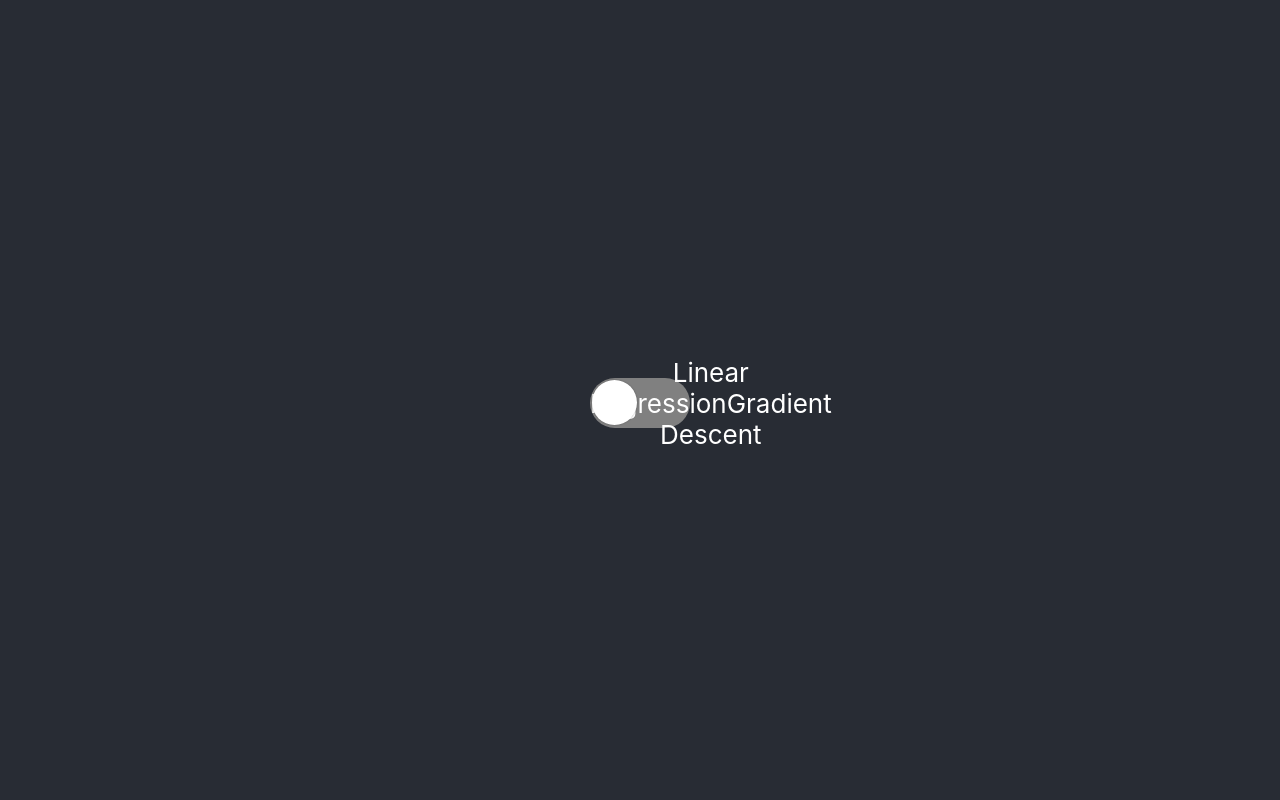
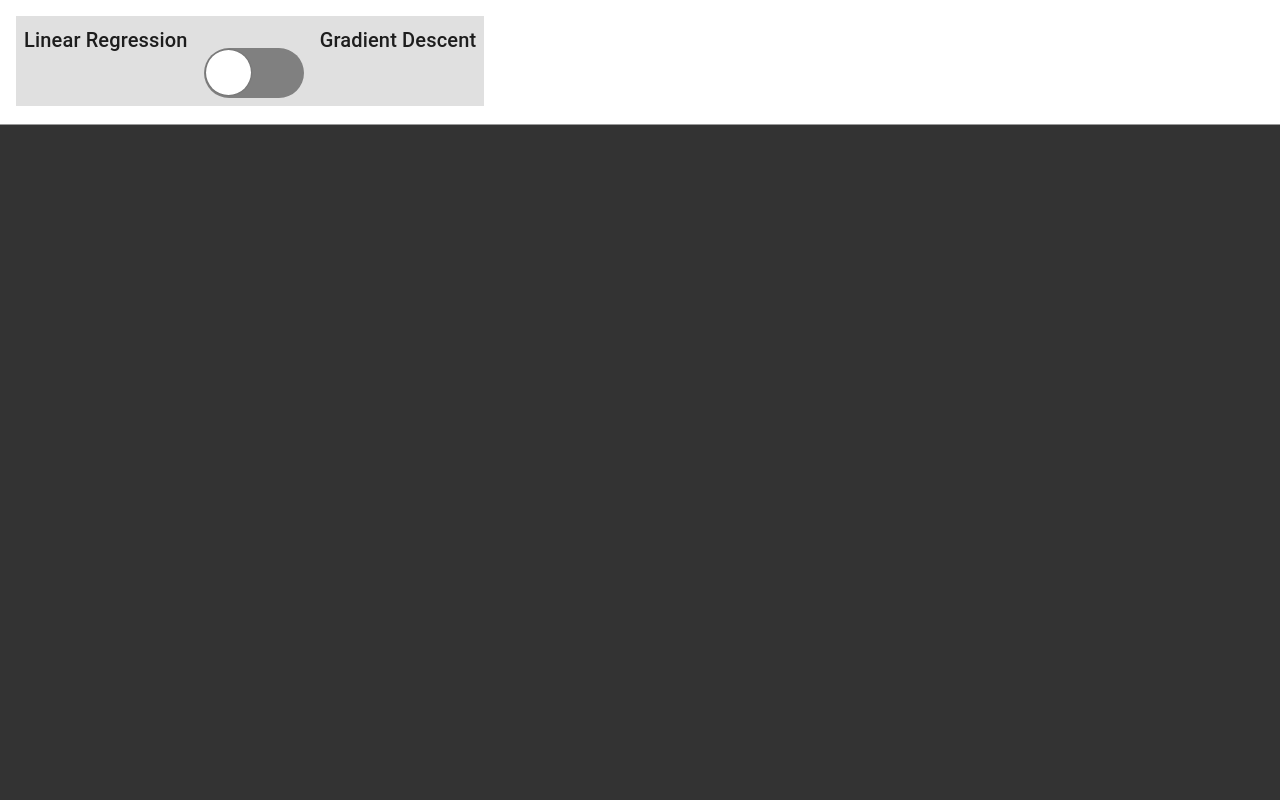
Before and after one commit to buckyinsfo/ml_play, a React (Create React App) app: page / in a window 1280 px wide. Shown: the top 800 px of the page. Built offline with nearby package versions, Linux system fonts and the light colour scheme.

Commit message:
Convert & clean up theme to @mui v5

```diff
--- a/package.json
+++ b/package.json
@@ -3,8 +3,9 @@
   "version": "0.1.0",
   "private": true,
   "dependencies": {
-    "@material-ui/core": "^4.12.3",
-    "@material-ui/icons": "^4.11.2",
+    "@emotion/react": "^11.4.1",
+    "@emotion/styled": "^11.3.0",
+    "@mui/material": "^5.0.3",
     "@testing-library/jest-dom": "^5.14.1",
     "@testing-library/react": "^11.2.7",
     "@testing-library/user-event": "^12.8.3",
--- a/src/App.css
+++ /dev/null
@@ -1,20 +0,0 @@
-.App {
-  text-align: center;
-}
-
-@media (prefers-reduced-motion: no-preference) {
-  .App-logo {
-    animation: App-logo-spin infinite 20s linear;
-  }
-}
-
-.App-header {
-  background-color: #282c34;
-  min-height: 100vh;
-  display: flex;
-  flex-direction: column;
-  align-items: center;
-  justify-content: center;
-  font-size: calc(10px + 2vmin);
-  color: white;
-}
--- a/src/App.tsx
+++ b/src/App.tsx
@@ -3,9 +3,9 @@ import Toggle from './components/Toggle'
 import Linear from './components/LinearRegression'
 import Gradient from './components/GradientDescent'
 
-import { ThemeProvider } from '@material-ui/core/styles'
+import { ThemeProvider } from '@mui/material/styles';
+import { CssBaseline } from '@mui/material'
 import ml_play_theme from './MuiTheme'
-import './App.css';
 
 interface IAppProps {
   appTitle: string,
@@ -21,16 +21,15 @@ const App: FC<IAppProps> = ({appTitle}): JSX.Element => {
 
   return (
     <ThemeProvider theme={ml_play_theme}>
+    <CssBaseline />
     <div className="App">
       <header className="App-header">
-        {/* <div>Linear Regression</div> */}
         <Toggle
           isChecked={isGradient}
           handleToggle={handleToggle}
           labelOne="Linear Regression"
           labelTwo="Gradient Descent"
         />
-        {/* <div>Gradient Descent</div> */}
       </header>
       <React.Fragment>
         { isGradient
--- a/src/MuiTheme.tsx
+++ b/src/MuiTheme.tsx
@@ -1,4 +1,19 @@
-import { createTheme } from '@material-ui/core/styles';
+import { createTheme } from '@mui/material/styles';
+import { orange } from '@mui/material/colors';
+
+declare module '@mui/material/styles' {
+    interface Theme {
+      status: {
+        danger: string;
+      };
+    }
+    // allow configuration using `createTheme`
+    interface ThemeOptions {
+      status?: {
+        danger?: string;
+      };
+    }
+}
 
 const ml_play_theme = createTheme({
     palette: {
@@ -15,6 +30,10 @@ const ml_play_theme = createTheme({
         contrastText: '#000',
         },
     },
+    status: {
+        danger: orange[500],
+      },
+
 })
 
 export default ml_play_theme
--- /dev/null
+++ b/src/components/LinearRegression.jsx
@@ -0,0 +1,136 @@
+import React, { useEffect, useRef, useState } from 'react'
+
+const Linear = props => {
+
+    const [points, setPoints] = useState([])
+    const [drawing, setDrawing] = useState(false)
+    const [thetas, setThetas] = useState([0, 0])
+
+    const canvasRef = useRef(null)
+    const contextRef = useRef(null)
+
+    // Calculate linear regeression
+    useEffect(() => {
+        if (points.length < 2)
+            return
+
+        let xsum = 0
+        let xmean = 0
+        let ysum = 0
+        let ymean = 0
+
+        for (let i = 0; i < points.length; i++) {
+            xsum += points[i][0]
+            ysum += points[i][1]
+        }
+
+        xmean = xsum / points.length
+        ymean = ysum / points.length
+
+        let num = 0
+        let denom = 0
+        for (let i = 0; i < points.length; i++) {
+            let x = points[i][0]
+            let y = points[i][1]
+            num += (x - xmean) * (y - ymean)
+            denom += (x - xmean) * (x - xmean)
+        }
+
+        let m = num / denom
+        let b = ymean - m * xmean
+
+        setThetas([b, m])
+    }, [points])
+
+    // Size and draw canvas and points
+    useEffect(() => {
+        const canvas = canvasRef.current
+        const ctx = canvas.getContext('2d')
+        contextRef.current = ctx
+
+        canvas.width = window.innerWidth
+        canvas.height = window.innerHeight
+        canvas.style.width = `${window.innerWidth}px`
+        canvas.style.height = `${window.innerHeight}px`
+
+        // background rect draw
+        ctx.fillStyle = '#333333'
+        ctx.fillRect(0, 0, ctx.canvas.width, ctx.canvas.height)
+
+        // draw points
+        ctx.fillStyle = '#ffffff'
+        for (var i = 0; i < points.length; i++) {
+            const x = points[i][0]
+            const y = points[i][1]
+
+            ctx.beginPath()
+            const circle = ctx.arc(x, y, 8, 0, 2 * Math.PI)
+            ctx.fill(circle)
+        }
+
+    }, [points])
+
+    // Draw line
+    useEffect(() => {
+        // draw line if we have thetas
+        if (thetas.length < 1)
+            return
+
+        const canvas = canvasRef.current
+        const ctx = canvas.getContext('2d')
+
+        // draw line
+        ctx.translate(0, ctx.canvas.height)
+        ctx.scale(1, -1)
+
+        const b = thetas[0]
+        const m = thetas[1]
+
+        const x0 = 0
+        const y0 = ctx.canvas.height - (m * x0 + b)
+        const x1 = ctx.canvas.width
+        const y1 = ctx.canvas.height - (m * x1 + b)
+
+        ctx.strokeStyle = 'white'
+        ctx.lineWidth = 5
+        ctx.lineCap = "round"
+
+        ctx.beginPath()
+        ctx.moveTo(x0, y0)
+        ctx.lineTo(x1, y1)
+        ctx.stroke()
+
+        ctx.scale(1, -1)
+        ctx.translate(0, -1 * ctx.canvas.height)
+
+    }, [thetas])
+
+    const handleMouseDown = (event) => {
+        const {button} = event
+
+        if (button === 0)
+            setDrawing(true)
+    }
+
+    const handleMouseUp = (event) => {
+        if (!drawing) return
+
+        const { clientX, clientY } = event
+
+        const canvas = canvasRef.current
+        const bRect = canvas.getBoundingClientRect()
+        const scaleX = canvas.width / bRect.width    // relationship bitmap vs. element for X
+        const scaleY = canvas.height / bRect.height  // relationship bitmap vs. element for Y
+
+        const point = [(clientX - bRect.left) * scaleX, (clientY - bRect.top) * scaleY]
+        setPoints(prevState => [...prevState, point])
+        setDrawing(false)
+    }
+
+    return <canvas id="canvas" ref={canvasRef} {...props}
+        onMouseDown={handleMouseDown}
+        onMouseUp={handleMouseUp}
+    />
+}
+
+export default Linear
--- a/src/components/LinearRegression.tsx
+++ b/src/components/LinearRegression.tsx
@@ -7,7 +7,7 @@ const Linear = () => {
         y: number
     }
 
-    const [points, setPoints] = useState<Point[]>([])
+    const [points, setPoints] = useState<Point[] | undefined>([])
     const [drawing, setDrawing] = useState(false)
     const [thetas, setThetas] = useState([0, 0])
 
@@ -16,7 +16,7 @@ const Linear = () => {
 
     // Calculate linear regeression
     useEffect(() => {
-        if (points.length < 2)
+        if (!points == null || points.length < 2)
             return
 
         let xsum: number = 0
@@ -34,7 +34,7 @@ const Linear = () => {
 
         let num = 0
         let denom = 0
-        for (let i = 0; i < points.length; i++) {
+        for (let i =!points ||  0; i < points.length; i++) {
             let x = points[i].x
             let y = points[i].y
             num += (x - xmean) * (y - ymean)
--- a/src/components/Toggle.tsx
+++ b/src/components/Toggle.tsx
@@ -1,5 +1,6 @@
 import React, { FC } from 'react';
 import './Toggle.css';
+import { Box, Typography } from '@mui/material'
 
 interface IToggleProps {
     isChecked: boolean
@@ -12,6 +13,19 @@ const Toggle: FC<IToggleProps> = (props): JSX.Element => {
     console.info("value = ", props)
     return (
         <React.Fragment>
+            <Box
+                sx={{
+                display: 'flex',
+                flexDirection: 'row',
+                p: 1,
+                m: 1,
+                bgcolor: 'background.paper',
+                }}
+            >
+                <Box sx={{ p: 1, bgcolor: 'grey.300' }}>
+                    <Typography variant="h6">{props.labelOne}</Typography>
+                </Box>
+                <Box sx={{ p: 1, bgcolor: 'grey.300' }}>
                     <input
                         checked={props.isChecked}
                         className="react-switch-checkbox"
@@ -24,11 +38,15 @@ const Toggle: FC<IToggleProps> = (props): JSX.Element => {
                         htmlFor={`react-switch-new`}
                     >
                         <span className={`react-switch-button`} />
-                {props.labelOne}
-                {props.labelTwo}
+                        {/* .    <Typography align="right" variant="h5" color="textPrimary">{props.labelTwo}</Typography> */}
                     </label>
+                </Box>
+                <Box sx={{ p: 1, bgcolor: 'grey.300' }}>
+                    <Typography variant="h6">{props.labelTwo}</Typography>
+                </Box>
+            </Box>
         </React.Fragment>
-    );
-};
+    )
+}
 
 export default Toggle
```
Also changed, not shown: 1 other file (tests, documents, lock files or other folders). Lines whose indentation alone changed are shown as unchanged.
